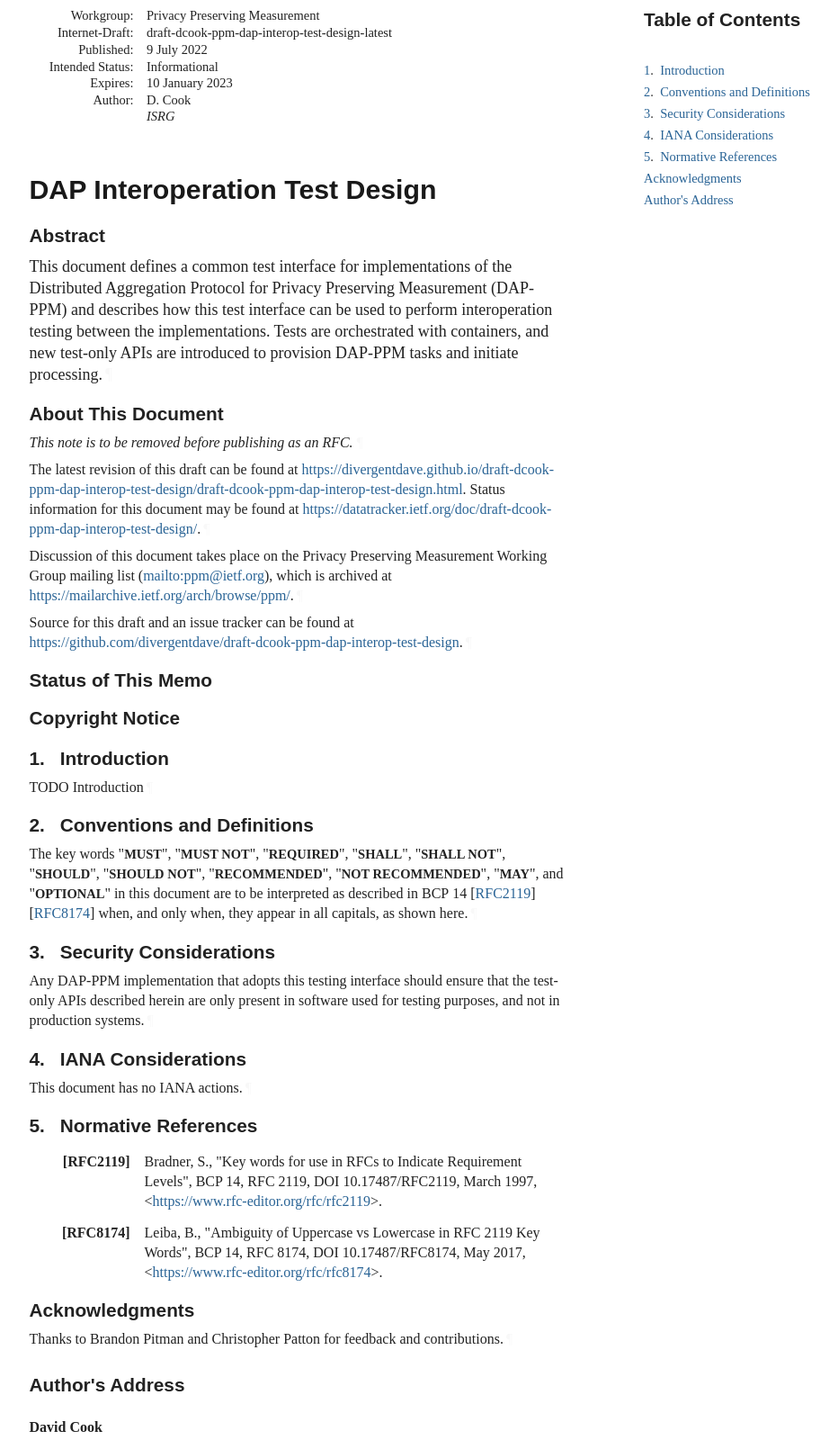
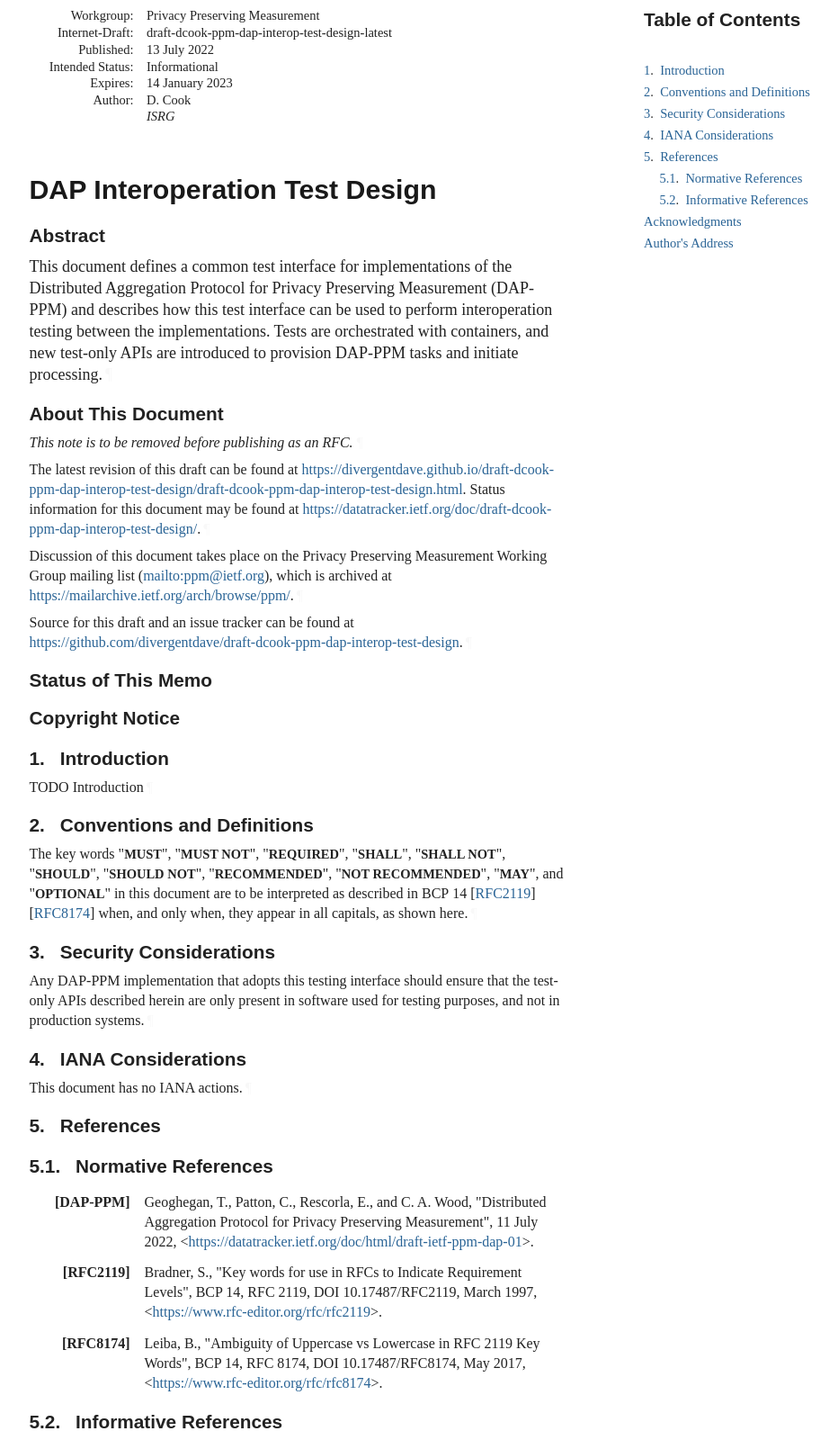
Before and after one commit to divergentdave/draft-dcook-ppm-dap-interop-test-design, a plain HTML site: page draft-dcook-ppm-dap-interop-test-design.html in a window 1280 px wide. Shown: the part 67-1667 px from the top of the page at 90% size, without its empty margins (92-1024 px from the left). Drawn offline with Linux system fonts and the light colour scheme; a web font is replaced by a local one.

Commit message:
Script updating gh-pages from 480ff3d. [ci skip]

```diff
--- a/draft-dcook-ppm-dap-interop-test-design.html
+++ b/draft-dcook-ppm-dap-interop-test-design.html
@@ -1029,7 +1029,7 @@ svg :is([stroke="fill"], [fill^="#fff"]) {
 </tr></thead>
 <tfoot><tr>
 <td class="left">Cook</td>
-<td class="center">Expires 10 January 2023</td>
+<td class="center">Expires 14 January 2023</td>
 <td class="right">[Page]</td>
 </tr></tfoot>
 </table>
@@ -1042,12 +1042,12 @@ svg :is([stroke="fill"], [fill^="#fff"]) {
 <dd class="internet-draft">draft-dcook-ppm-dap-interop-test-design-latest</dd>
 <dt class="label-published">Published:</dt>
 <dd class="published">
-<time datetime="2022-07-09" class="published">9 July 2022</time>
+<time datetime="2022-07-13" class="published">13 July 2022</time>
     </dd>
 <dt class="label-intended-status">Intended Status:</dt>
 <dd class="intended-status">Informational</dd>
 <dt class="label-expires">Expires:</dt>
-<dd class="expires"><time datetime="2023-01-10">10 January 2023</time></dd>
+<dd class="expires"><time datetime="2023-01-14">14 January 2023</time></dd>
 <dt class="label-authors">Author:</dt>
 <dd class="authors">
 <div class="author">
@@ -1096,7 +1096,7 @@ svg :is([stroke="fill"], [fill^="#fff"]) {
         time. It is inappropriate to use Internet-Drafts as reference
         material or to cite them other than as "work in progress."<a href="#section-boilerplate.1-3" class="pilcrow">¶</a></p>
 <p id="section-boilerplate.1-4">
-        This Internet-Draft will expire on 10 January 2023.<a href="#section-boilerplate.1-4" class="pilcrow">¶</a></p>
+        This Internet-Draft will expire on 14 January 2023.<a href="#section-boilerplate.1-4" class="pilcrow">¶</a></p>
 </section>
 </div>
 <div id="copyright">
@@ -1138,7 +1138,15 @@ svg :is([stroke="fill"], [fill^="#fff"]) {
             <p id="section-toc.1-1.4.1"><a href="#section-4" class="xref">4</a>.  <a href="#name-iana-considerations" class="xref">IANA Considerations</a></p>
 </li>
           <li class="compact toc ulBare ulEmpty" id="section-toc.1-1.5">
-            <p id="section-toc.1-1.5.1"><a href="#section-5" class="xref">5</a>.  <a href="#name-normative-references" class="xref">Normative References</a></p>
+            <p id="section-toc.1-1.5.1"><a href="#section-5" class="xref">5</a>.  <a href="#name-references" class="xref">References</a></p>
+<ul class="compact toc ulBare ulEmpty">
+<li class="compact toc ulBare ulEmpty" id="section-toc.1-1.5.2.1">
+                <p id="section-toc.1-1.5.2.1.1"><a href="#section-5.1" class="xref">5.1</a>.  <a href="#name-normative-references" class="xref">Normative References</a></p>
+</li>
+              <li class="compact toc ulBare ulEmpty" id="section-toc.1-1.5.2.2">
+                <p id="section-toc.1-1.5.2.2.1"><a href="#section-5.2" class="xref">5.2</a>.  <a href="#name-informative-references" class="xref">Informative References</a></p>
+</li>
+            </ul>
 </li>
           <li class="compact toc ulBare ulEmpty" id="section-toc.1-1.6">
             <p id="section-toc.1-1.6.1"><a href="#appendix-A" class="xref"></a><a href="#name-acknowledgments" class="xref">Acknowledgments</a></p>
@@ -1186,19 +1194,39 @@ appear in all capitals, as shown here.<a href="#section-2-1" class="pilcrow">¶<
 </section>
 </div>
 <section id="section-5">
-      <h2 id="name-normative-references">
-<a href="#section-5" class="section-number selfRef">5. </a><a href="#name-normative-references" class="section-name selfRef">Normative References</a>
+      <h2 id="name-references">
+<a href="#section-5" class="section-number selfRef">5. </a><a href="#name-references" class="section-name selfRef">References</a>
       </h2>
+<section id="section-5.1">
+        <h3 id="name-normative-references">
+<a href="#section-5.1" class="section-number selfRef">5.1. </a><a href="#name-normative-references" class="section-name selfRef">Normative References</a>
+        </h3>
 <dl class="references">
+<dt id="DAP-PPM">[DAP-PPM]</dt>
+        <dd>
+<span class="refAuthor">Geoghegan, T.</span>, <span class="refAuthor">Patton, C.</span>, <span class="refAuthor">Rescorla, E.</span>, and <span class="refAuthor">C. A. Wood</span>, <span class="refTitle">"Distributed Aggregation Protocol for Privacy Preserving Measurement"</span>, <time datetime="2022-07-11" class="refDate">11 July 2022</time>, <span>&lt;<a href="https://datatracker.ietf.org/doc/html/draft-ietf-ppm-dap-01">https://datatracker.ietf.org/doc/html/draft-ietf-ppm-dap-01</a>&gt;</span>. </dd>
+<dd class="break"></dd>
 <dt id="RFC2119">[RFC2119]</dt>
-      <dd>
+        <dd>
 <span class="refAuthor">Bradner, S.</span>, <span class="refTitle">"Key words for use in RFCs to Indicate Requirement Levels"</span>, <span class="seriesInfo">BCP 14</span>, <span class="seriesInfo">RFC 2119</span>, <span class="seriesInfo">DOI 10.17487/RFC2119</span>, <time datetime="1997-03" class="refDate">March 1997</time>, <span>&lt;<a href="https://www.rfc-editor.org/rfc/rfc2119">https://www.rfc-editor.org/rfc/rfc2119</a>&gt;</span>. </dd>
 <dd class="break"></dd>
 <dt id="RFC8174">[RFC8174]</dt>
-    <dd>
+      <dd>
 <span class="refAuthor">Leiba, B.</span>, <span class="refTitle">"Ambiguity of Uppercase vs Lowercase in RFC 2119 Key Words"</span>, <span class="seriesInfo">BCP 14</span>, <span class="seriesInfo">RFC 8174</span>, <span class="seriesInfo">DOI 10.17487/RFC8174</span>, <time datetime="2017-05" class="refDate">May 2017</time>, <span>&lt;<a href="https://www.rfc-editor.org/rfc/rfc8174">https://www.rfc-editor.org/rfc/rfc8174</a>&gt;</span>. </dd>
 <dd class="break"></dd>
 </dl>
+</section>
+<section id="section-5.2">
+        <h3 id="name-informative-references">
+<a href="#section-5.2" class="section-number selfRef">5.2. </a><a href="#name-informative-references" class="section-name selfRef">Informative References</a>
+        </h3>
+<dl class="references">
+<dt id="SI2020">[SI2020]</dt>
+      <dd>
+<span class="refAuthor">Seemann, M.</span> and <span class="refAuthor">J. Iyengar</span>, <span class="refTitle">"Automating QUIC Interoperability Testing"</span>, <time datetime="2020-08-10" class="refDate">10 August 2020</time>, <span>&lt;<a href="https://research.protocol.ai/publications/automating-quic-interoperability-testing/seemann2020.pdf">https://research.protocol.ai/publications/automating-quic-interoperability-testing/seemann2020.pdf</a>&gt;</span>. </dd>
+<dd class="break"></dd>
+</dl>
+</section>
 </section>
 <div id="acknowledgments">
 <section id="appendix-A">
```
Also changed, not shown: draft-dcook-ppm-dap-interop-test-design.txt.
